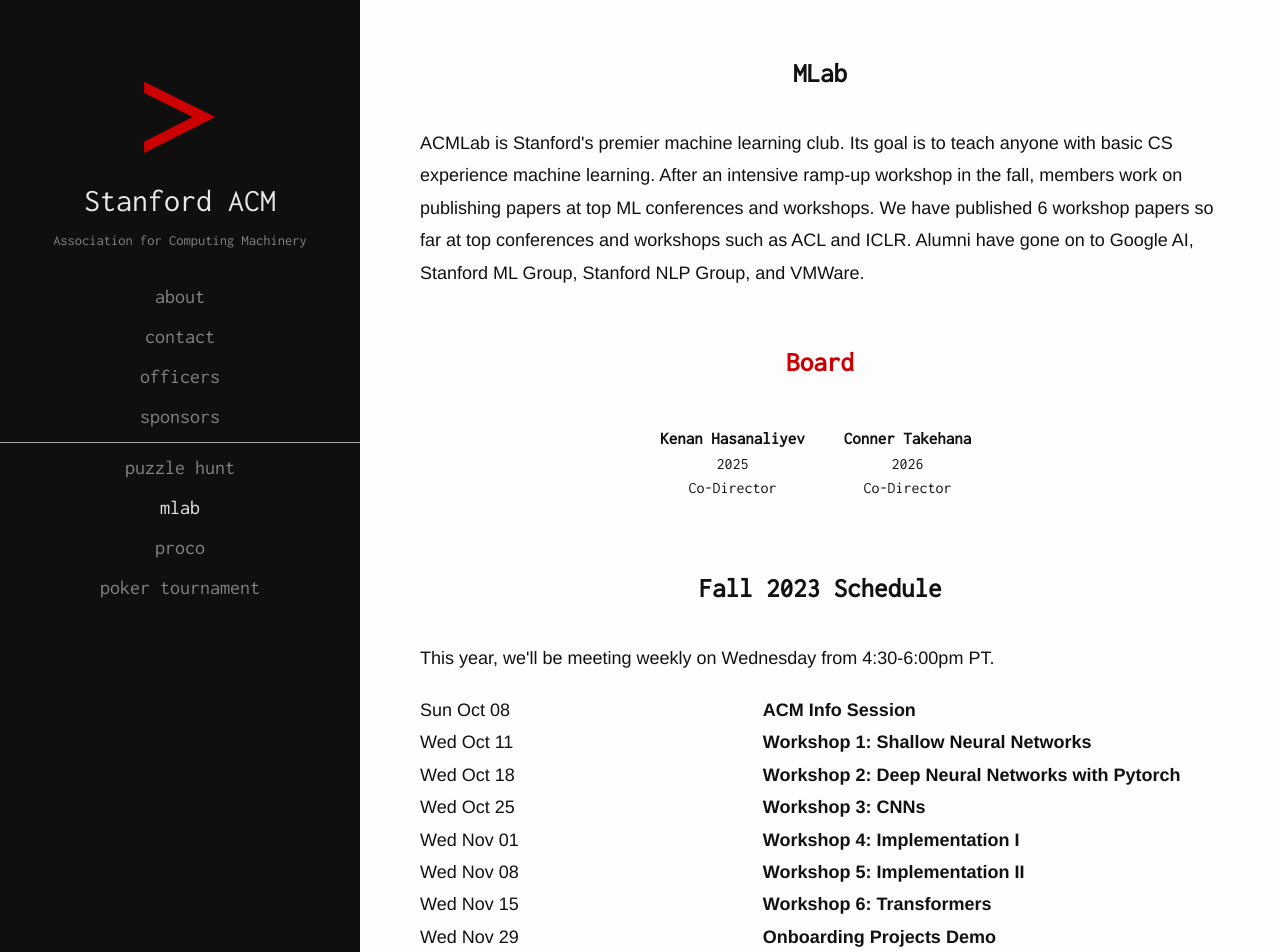
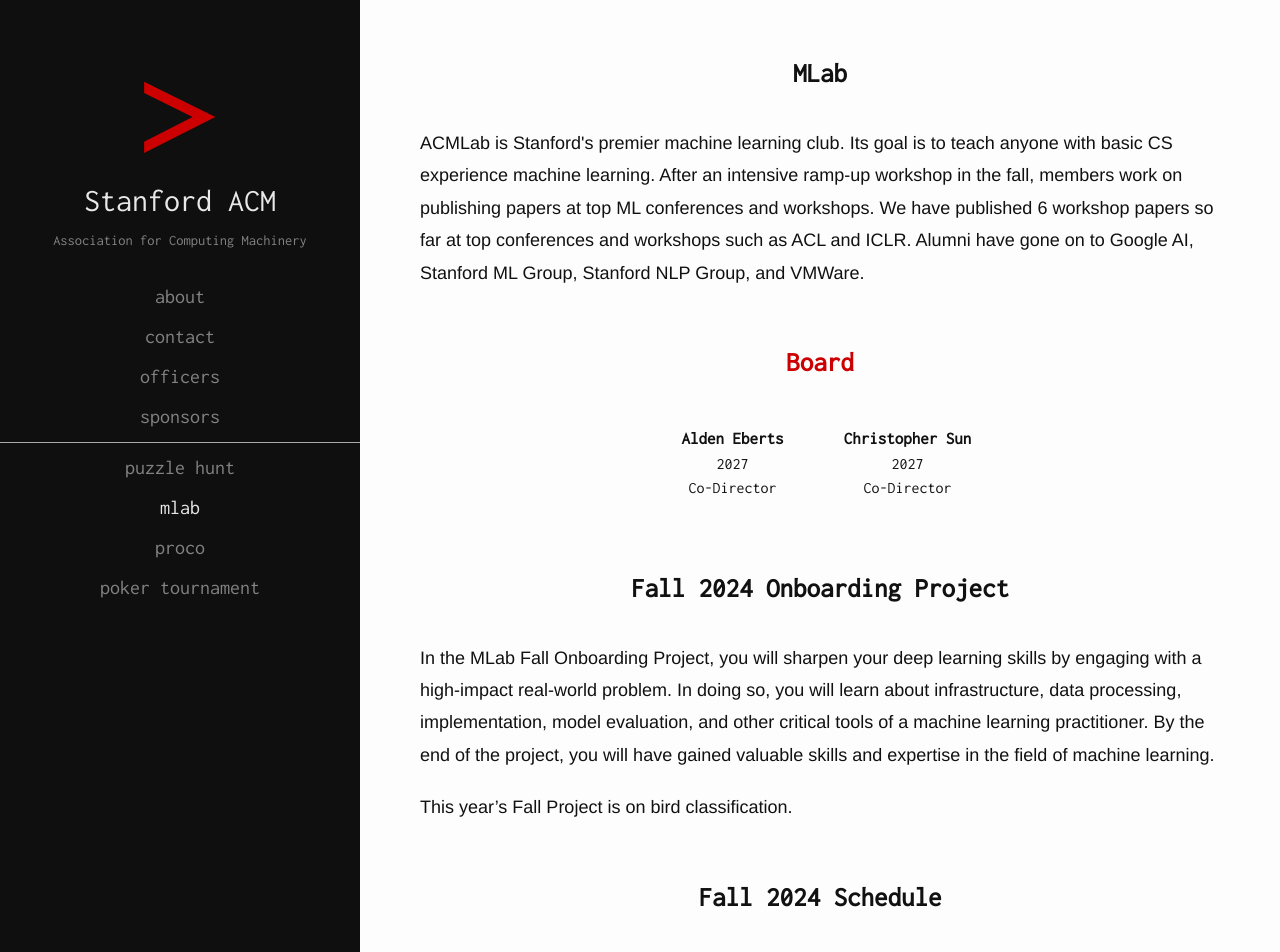
Before and after one commit to EricCui2005/Stanford-ACM, a Next.js app: page /mlab in a window 1280 px wide. Shown: the top 952 px of the page. Built offline with nearby package versions, Linux system fonts and the light colour scheme.

Commit message:
deploy: StanfordACM/Stanford-ACM@3eacfd96019bf0d16bb35f7eca6aff655541ea3c

```diff
--- a/pages/mlab.tsx
+++ b/pages/mlab.tsx
@@ -24,9 +24,10 @@ const EventTitle = styled(EventText)`
 `;
 
 function Event({ date, title }: { date: Date; title: string }) {
+  console.log(date);
   return (
     <EventContainer>
-      <EventDate>{date.toDateString().replace(' 2023', '')}</EventDate>
+      <EventDate>{date.toDateString().replace(' 2024', '')}</EventDate>
       <EventTitle>{title}</EventTitle>
     </EventContainer>
   );
@@ -94,36 +95,56 @@ export default function Contact() {
       </Section>
       <Section id="board">
         <People title="Board" startShown={true} bigTitle>
-          <Person name="Kenan Hasanaliyev" year={2025} position="Co-Director" />
-          <Person name="Conner Takehana" year={2026} position="Co-Director" />
+          <Person name="Alden Eberts" year={2027} position="Co-Director" />
+          <Person name="Christopher Sun" year={2027} position="Co-Director" />
         </People>
       </Section>
+      <Section id="project">
+        <Title>Fall 2024 Onboarding Project</Title>
+        <Paragraph>
+          In the MLab Fall Onboarding Project, you will sharpen your deep
+          learning skills by engaging with a high-impact real-world problem. In
+          doing so, you will learn about infrastructure, data processing,
+          implementation, model evaluation, and other critical tools of a
+          machine learning practitioner. By the end of the project, you will
+          have gained valuable skills and expertise in the field of machine
+          learning.
+        </Paragraph>
+        <Paragraph>
+          This year’s Fall Project is on bird classification.
+        </Paragraph>
+      </Section>
       <Section id="schedule">
-        <Title>Fall 2023 Schedule</Title>
+        <Title>Fall 2024 Schedule</Title>
         <Paragraph>
-          This year, we&apos;ll be meeting weekly on Wednesday from 4:30-6:00pm
+          This year, we&apos;ll be meeting weekly on Wednesday from 7:30-9:00pm
           PT.
         </Paragraph>
-        <Event date={new Date(2023, 9, 8)} title="ACM Info Session" />
         <Event
-          date={new Date(2023, 9, 11)}
+          date={new Date(2024, 9, 9)}
           title="Workshop 1: Shallow Neural Networks"
         />
         <Event
-          date={new Date(2023, 9, 18)}
-          title="Workshop 2: Deep Neural Networks with Pytorch"
+          date={new Date(2024, 9, 16)}
+          title="Workshop 2: Deep Neural Networks"
         />
-        <Event date={new Date(2023, 9, 25)} title="Workshop 3: CNNs" />
+        <Event date={new Date(2024, 9, 23)} title="Workshop 3: CNNs" />
         <Event
-          date={new Date(2023, 10, 1)}
-          title="Workshop 4: Implementation I"
+          date={new Date(2024, 9, 30)}
+          title="Workshop 4: Implementation Tips"
         />
         <Event
-          date={new Date(2023, 10, 8)}
-          title="Workshop 5: Implementation II"
+          date={new Date(2024, 10, 3)}
+          title="Onboarding Project and Teams Released"
         />
-        <Event date={new Date(2023, 10, 15)} title="Workshop 6: Transformers" />
-        <Event date={new Date(2023, 10, 29)} title="Onboarding Projects Demo" />
+        <Event
+          date={new Date(2024, 10, 30)}
+          title="Onboarding Project Submission Deadline"
+        />
+        <Event
+          date={new Date(2024, 11, 4)}
+          title="Onboarding Project Demo and Awards Ceremony"
+        />
       </Section>
       <Section id="recent-projects">
         <Title>Recent Projects</Title>
```
